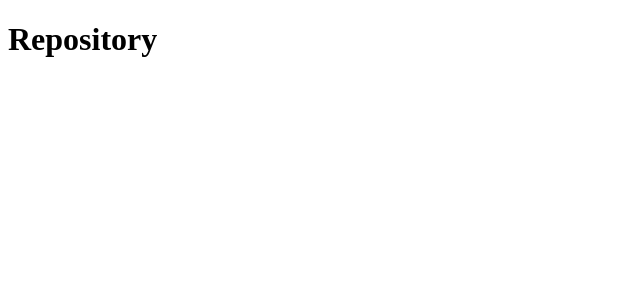
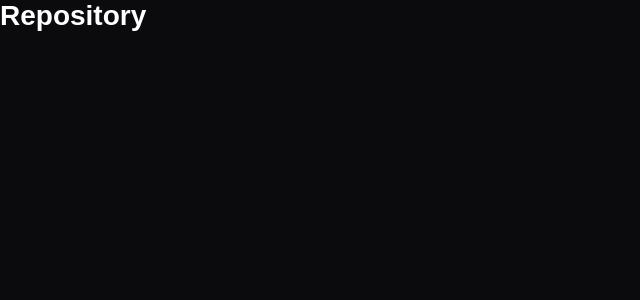
Before and after one commit to jandersonp/modulo05, a React (Create React App) app: page /repository in a window 1280 px wide. Shown: the top 300 px of the page, without its empty margins (0-640 px from the left). Built offline with nearby package versions, Linux system fonts and the light colour scheme.

Commit message:
chore: Instalacao do Styled Component e Estilos Globais da Aplicação

```diff
--- a/package.json
+++ b/package.json
@@ -9,7 +9,8 @@
     "react": "^16.13.0",
     "react-dom": "^16.13.0",
     "react-router-dom": "^5.1.2",
-    "react-scripts": "3.4.0"
+    "react-scripts": "3.4.0",
+    "styled-components": "^5.0.1"
   },
   "scripts": {
     "start": "react-scripts start",
--- a/src/App.js
+++ b/src/App.js
@@ -3,9 +3,13 @@
 /** Importando as routas da aplicação */
 import Routes from './routes';
 
+/** Estilos Globais */
+import GlobalStyle from './styles/global';
+
 function App() {
   return (
     <>
+      <GlobalStyle />
       <Routes />
     </>
   );
--- /dev/null
+++ b/src/pages/Main/styles.js
@@ -0,0 +1,3 @@
+import styled from 'styled-components';
+
+export const Container = styled.div``;
--- /dev/null
+++ b/src/pages/Repository/styles.js
@@ -0,0 +1,3 @@
+import styled from 'styled-components';
+
+export const Container = styled.div``;
--- /dev/null
+++ b/src/styles/global.js
@@ -0,0 +1,33 @@
+import { createGlobalStyle } from 'styled-components';
+
+export default createGlobalStyle`
+  * {
+        margin: 0;
+        padding: 0;
+        outline: 0;
+        box-sizing: border-box;
+      }
+
+      html, body, #root {
+        min-height: 100%;
+      }
+
+      body {
+        background: rgb(11,10,13);
+        -webkit-font-smoothing: antialiased !important;
+      }
+
+      body, input, button {
+        color: rgb(255,255,255);
+        font-size: 14px;
+        font-family: Arial, Helvetica, sans-serif;
+      }
+
+      button {
+        cursor: pointer;
+      }
+
+
+
+
+`;
```
Also changed, not shown: 1 other file (tests, documents, lock files or other folders).
